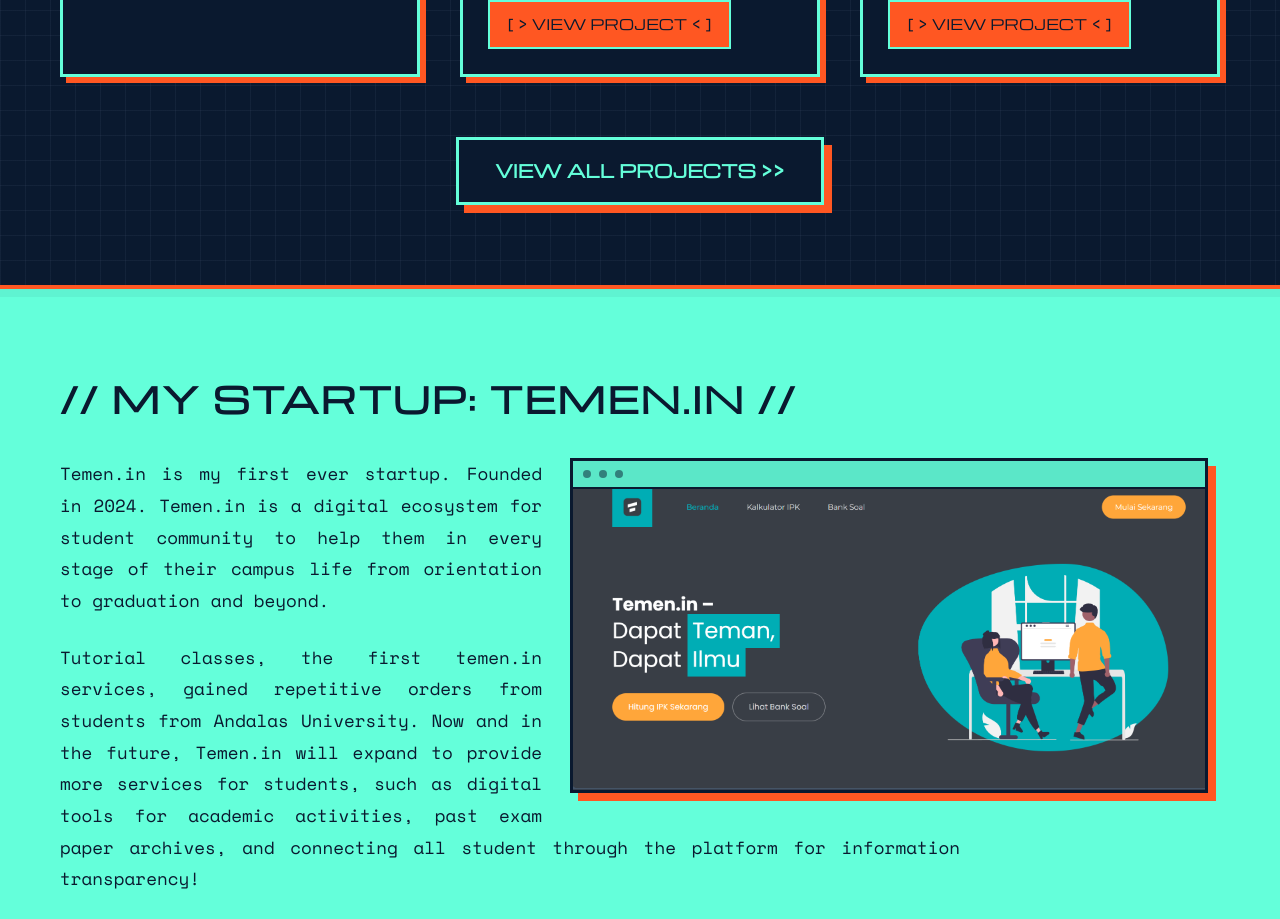
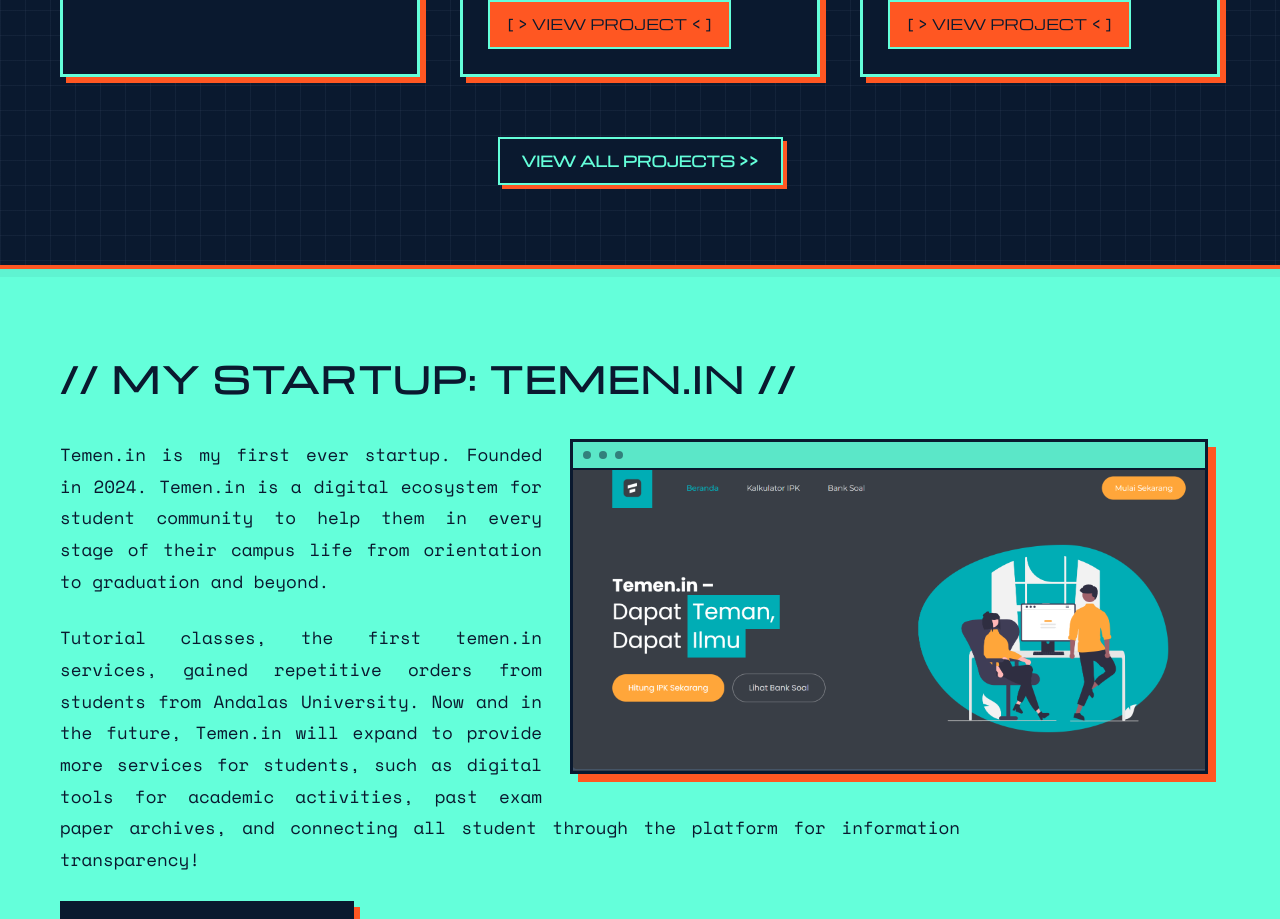
Before and after one commit to fikrinotes/personal-website, a Next.js app: page / in a window 1280 px wide. Shown: the part 1240-2159 px from the top of the page. Built offline with nearby package versions, Linux system fonts and the light colour scheme.

Commit message:
fix minor bugs

```diff
--- a/src/app/Home.css
+++ b/src/app/Home.css
@@ -428,20 +428,20 @@
 
 .view-all-projects-btn {
     display: inline-block;
-    padding: 16px 36px;
+    padding: 10px 22px;
     background-color: var(--bg-color); /* Deep Navy dark background */
     color: var(--text-color); /* Electric Aqua */
     font-family: var(--font-h);
-    font-size: 1.1em;
+    font-size: 0.9em;
     font-weight: bold;
-    border: 3px solid var(--text-color); /* Electric Aqua border */
-    box-shadow: 8px 8px 0px var(--accent-color); /* Neon Orange offset shadow */
+    border: 2px solid var(--text-color); /* Electric Aqua border */
+    box-shadow: 4px 4px 0px var(--accent-color); /* Neon Orange offset shadow */
     transition: transform 0.2s ease, box-shadow 0.2s ease, background-color 0.2s ease, color 0.2s ease;
 }
 
 .view-all-projects-btn:hover {
-    transform: translate(-3px, -3px);
-    box-shadow: 12px 12px 0px var(--accent-color);
+    transform: translate(-2px, -2px);
+    box-shadow: 6px 6px 0px var(--accent-color);
     background-color: var(--text-color); /* Aqua background */
     color: var(--dark-text); /* Deep Navy text */
     text-shadow: none;
```
